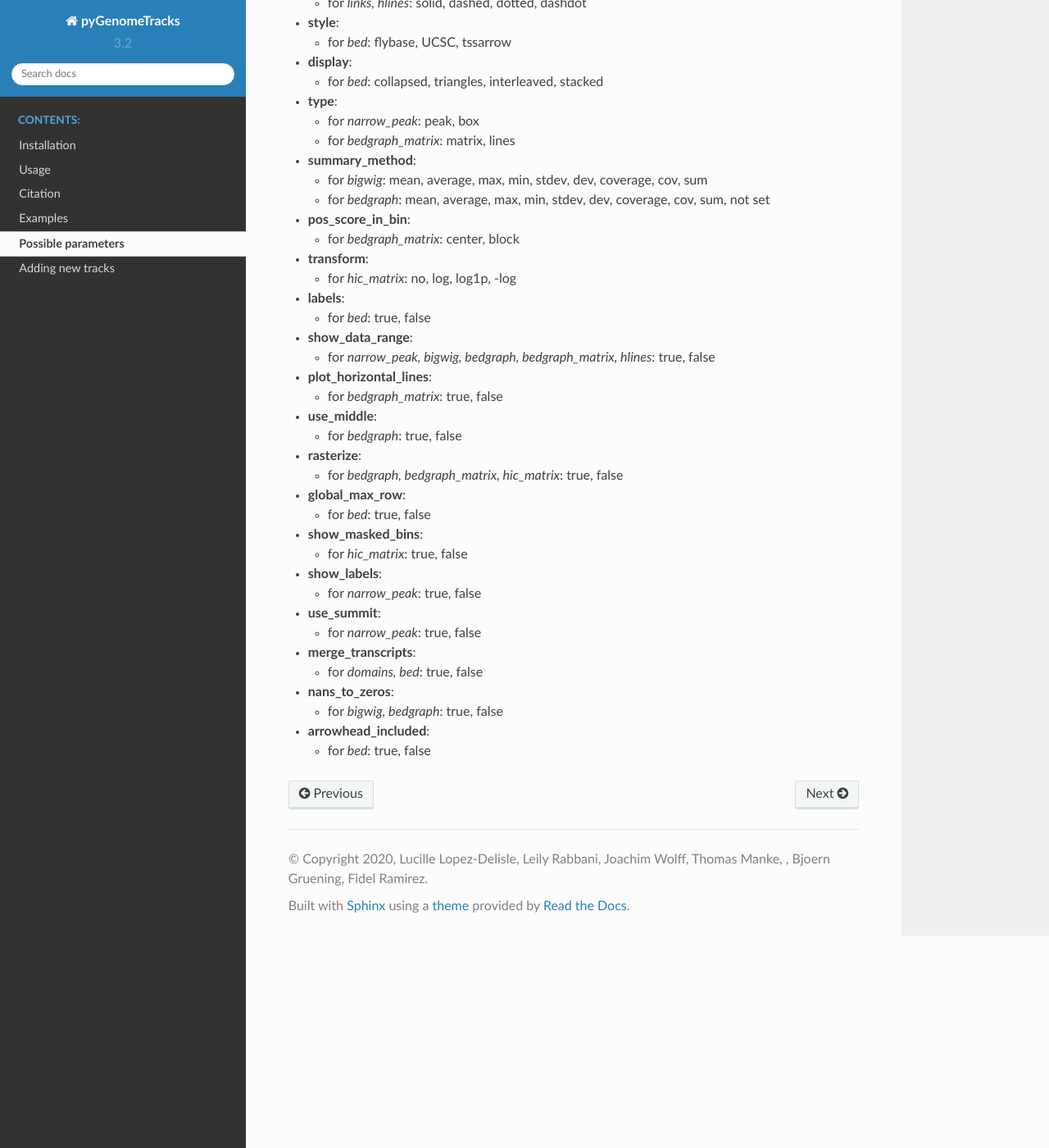
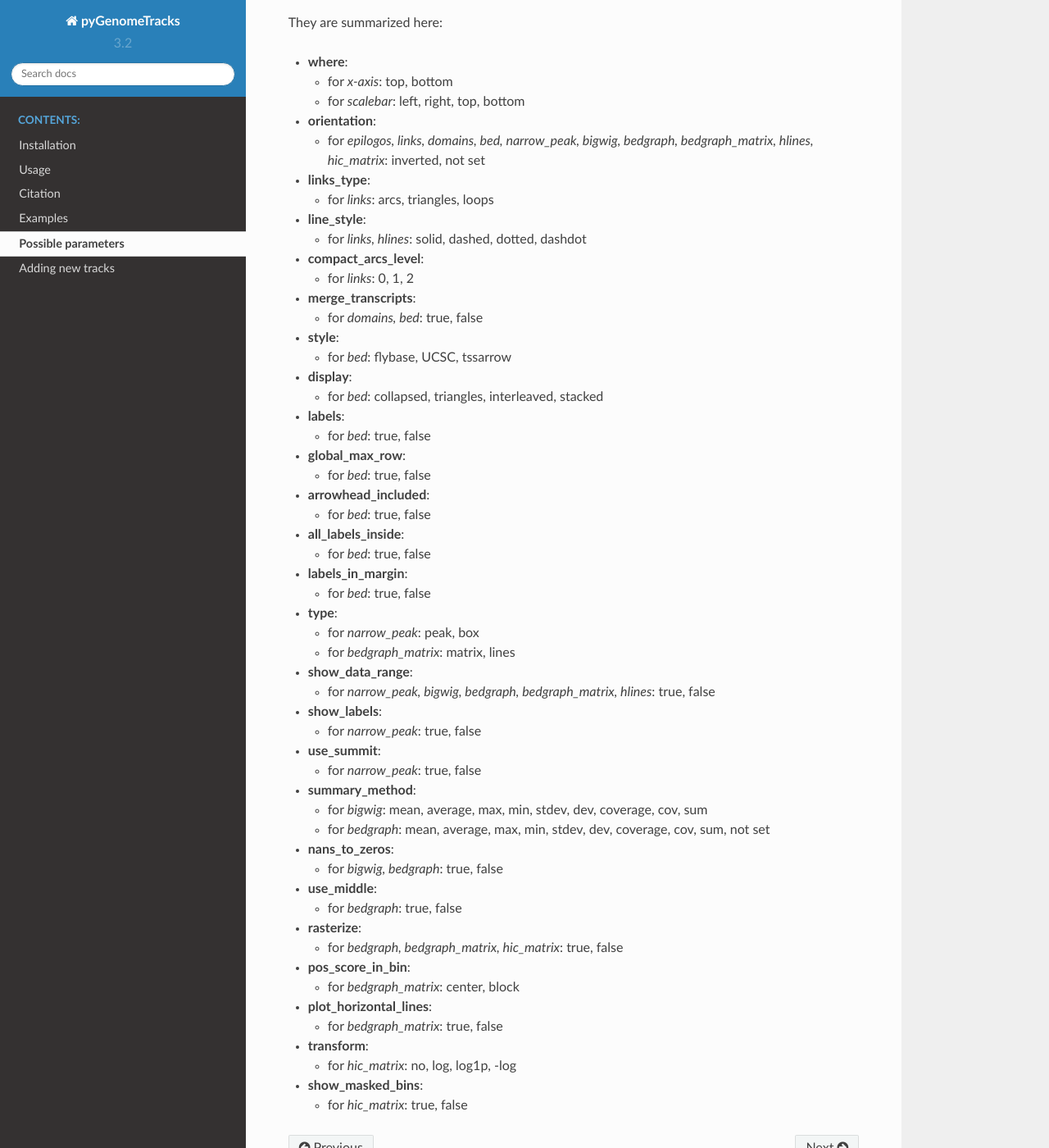
Before and after one commit to deeptools/pyGenomeTracks, a Sphinx documentation site: the page built from docs/content/possible-parameters.rst, in a window 1280 px wide and 1400 px high, scrolled down 2029 px. Shown: the whole window at 82% size. Built offline with Sphinx 7.4.7 and the Read the Docs theme 2.0.0, drawn with Linux system fonts in a browser that asks for light colours; some of the changed text lies outside the part shown.

```diff
--- a/docs/content/all_default_properties_rst.txt
+++ b/docs/content/all_default_properties_rst.txt
@@ -1,17 +1,19 @@
-=====================  =====================  =====================  =====================  =====================  =====================  =====================  =====================  =====================  =====================  =====================  =====================
-parameter              x-axis                 epilogos               links                  domains                bed                    narrow_peak            bigwig                 bedgraph               bedgraph_matrix        hlines                 hic_matrix
-=====================  =====================  =====================  =====================  =====================  =====================  =====================  =====================  =====================  =====================  =====================  =====================
-where                  bottom
-fontsize               15                                                                   12                     12
+=====================  =====================  =====================  =====================  =====================  =====================  =====================  =====================  =====================  =====================  =====================  =====================  =====================
+parameter              x-axis                 epilogos               links                  domains                bed                    narrow_peak            bigwig                 bedgraph               bedgraph_matrix        hlines                 hic_matrix             scalebar
+=====================  =====================  =====================  =====================  =====================  =====================  =====================  =====================  =====================  =====================  =====================  =====================  =====================
+where                  bottom                                                                                                                                                                                                                                                       left
+fontsize               15                                                                   12                     12                                                                                                                                                               12
 categories_file                               not set
 orientation                                   not set                not set                not set                not set                not set                not set                not set                not set                not set                not set
 links_type                                                           arcs
-line_width                                                           not set                0.5                    0.5                                                                                                                0.5
+line_width                                                           not set                0.5                    0.5                    1                                                                                           0.5                                           0.5
 line_style                                                           solid                                                                                                                                                            solid
-color                                                                blue                   #1f78b4                #1f78b4                #FF000080              #33a02c                #a6cee3                                       black
-alpha                                                                0.8                                                                                         1                      1                                             1
+color                                                                blue                   #1f78b4                #1f78b4                #FF000080              #33a02c                #a6cee3                                       black                                         black
+alpha                                                                0.8                                                                                         1                      1                                             1                                             1
 max_value                                                            not set                not set                not set                not set                not set                not set                not set                not set                not set
 min_value                                                            not set                not set                not set                                       not set                not set                not set                not set                not set
+ylim                                                                 not set
+compact_arcs_level                                                   0
 border_color                                                                                black                  black
 prefered_name                                                                               transcript_name        transcript_name
 merge_transcripts                                                                           false                  false
@@ -25,6 +27,9 @@ arrow_interval
 arrowhead_included                                                                                                 false
 color_utr                                                                                                          grey
 height_utr                                                                                                         1
+arrow_length                                                                                                       not set
+all_labels_inside                                                                                                  false
+labels_in_margin                                                                                                   false
 show_data_range                                                                                                                           true                   true                   true                   true                   true
 show_labels                                                                                                                               true
 use_summit                                                                                                                                true
@@ -38,10 +43,13 @@ use_middle
 rasterize                                                                                                                                                                               false                  true                                          true
 pos_score_in_bin                                                                                                                                                                                               center
 plot_horizontal_lines                                                                                                                                                                                          false
+colormap                                                                                                                                                                                                       viridis                                       RdYlBu_r
 region                                                                                                                                                                                                                                                       not set
 depth                                                                                                                                                                                                                                                        100000
 show_masked_bins                                                                                                                                                                                                                                             false
 scale_factor                                                                                                                                                                                                                                                 1
 transform                                                                                                                                                                                                                                                    no
-colormap                                                                                                                                                                                                                                                     RdYlBu_r
-=====================  =====================  =====================  =====================  =====================  =====================  =====================  =====================  =====================  =====================  =====================  =====================
+x_center                                                                                                                                                                                                                                                                            not set
+size                                                                                                                                                                                                                                                                                not set
+height                                                                                                                                                                                                                                                                              0.5
+=====================  =====================  =====================  =====================  =====================  =====================  =====================  =====================  =====================  =====================  =====================  =====================  =====================
--- a/docs/content/all_possible_properties.txt
+++ b/docs/content/all_possible_properties.txt
@@ -1,6 +1,8 @@
 - **where**:
 
   - for *x-axis*: top, bottom
+
+  - for *scalebar*: left, right, top, bottom
 
 - **orientation**:
 
@@ -14,6 +16,14 @@
 
   - for *links, hlines*: solid, dashed, dotted, dashdot
 
+- **compact_arcs_level**:
+
+  - for *links*: 0, 1, 2
+
+- **merge_transcripts**:
+
+  - for *domains, bed*: true, false
+
 - **style**:
 
   - for *bed*: flybase, UCSC, tssarrow
@@ -22,11 +32,43 @@
 
   - for *bed*: collapsed, triangles, interleaved, stacked
 
+- **labels**:
+
+  - for *bed*: true, false
+
+- **global_max_row**:
+
+  - for *bed*: true, false
+
+- **arrowhead_included**:
+
+  - for *bed*: true, false
+
+- **all_labels_inside**:
+
+  - for *bed*: true, false
+
+- **labels_in_margin**:
+
+  - for *bed*: true, false
+
 - **type**:
 
   - for *narrow_peak*: peak, box
 
   - for *bedgraph_matrix*: matrix, lines
+
+- **show_data_range**:
+
+  - for *narrow_peak, bigwig, bedgraph, bedgraph_matrix, hlines*: true, false
+
+- **show_labels**:
+
+  - for *narrow_peak*: true, false
+
+- **use_summit**:
+
+  - for *narrow_peak*: true, false
 
 - **summary_method**:
 
@@ -62,30 +88,18 @@
 
   - for *bedgraph, bedgraph_matrix, hic_matrix*: true, false
 
-- **global_max_row**:
+- **pos_score_in_bin**:
 
-  - for *bed*: true, false
+  - for *bedgraph_matrix*: center, block
+
+- **plot_horizontal_lines**:
+
+  - for *bedgraph_matrix*: true, false
+
+- **transform**:
+
+  - for *hic_matrix*: no, log, log1p, -log
 
 - **show_masked_bins**:
 
   - for *hic_matrix*: true, false
-
-- **show_labels**:
-
-  - for *narrow_peak*: true, false
-
-- **use_summit**:
-
-  - for *narrow_peak*: true, false
-
-- **merge_transcripts**:
-
-  - for *domains, bed*: true, false
-
-- **nans_to_zeros**:
-
-  - for *bigwig, bedgraph*: true, false
-
-- **arrowhead_included**:
-
-  - for *bed*: true, false
```
Also changed, not shown: other parts of docs/content/all_possible_properties.txt (+2 -18 lines), README.md (+4 -0 lines), docs/content/all_default_properties.txt (deleted, +0 -46 lines), 3 other files.
